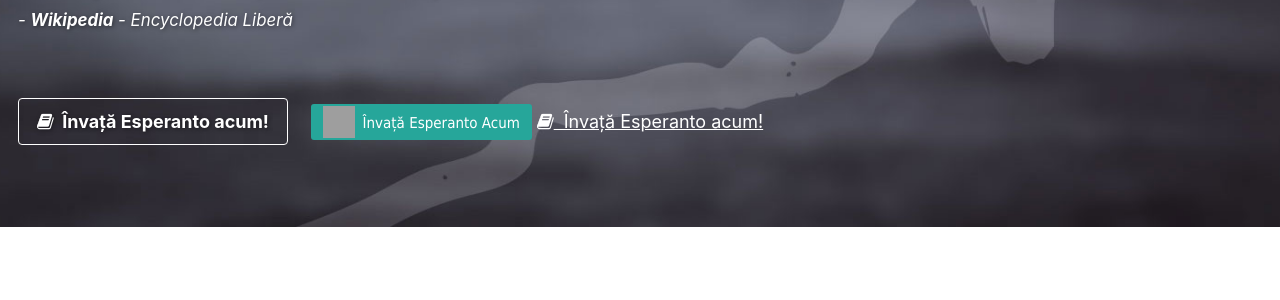
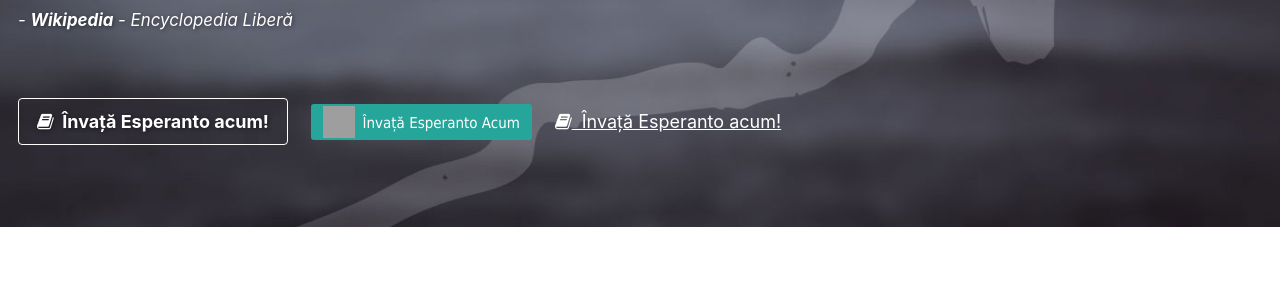
Before and after one commit to esperanto-ro/esperanto-ro.github.io, a Jekyll site: the page built from _pages/home.md, in a window 1280 px wide. Shown: the part 336-636 px from the top of the page. Built offline with Jekyll 4.4.1, drawn with Linux system fonts in a browser that asks for light colours; grey boxes are pictures that could not be loaded.

Commit message:
Paydemic CTA button margin-right increase

```diff
--- a/_includes/page__hero.html
+++ b/_includes/page__hero.html
@@ -63,7 +63,7 @@
           <a href="{{ cta_path }}" class="btn btn--light-outline btn--large" style="margin-right: 1rem;" onClick="event.preventDefault(); window.open(this.href,'paydemic-pop-up','left='+screen.availWidth/4+',width='+screen.availWidth/2+',top='+screen.availHeight/8+',height='+screen.availHeight*6/8);">{{ page.header.cta_label | default: site.data.ui-text[site.locale].more_label }}</a>
         {% endif %}
         {% if page.header.cta_second_url %}
-          <a name="4MYWTJ33O5EINL66T54UM4KU7I"  onmouseover="this.style.backgroundColor='#2bbbad'; this.style.boxShadow='';" onmouseout="this.style.backgroundColor='#26a69a'; this.style.boxShadow='';" href="https://buy.paydemic.com/4MYWTJ33O5EINL66T54UM4KU7I" onClick="event.preventDefault(); window.open(this.href,'paydemic-pop-up','left='+screen.availWidth/4+',width='+screen.availWidth/2+',top='+screen.availHeight/8+',height='+screen.availHeight*6/8);" style="font-family: Tahoma, Geneva, sans-serif;text-decoration:none;background-color:#26a69a;color:#fff;display:inline-block;padding:2px 12px;border:none 0;border-radius:3px;box-shadow:;" target="_blank"><span style="display:inline-block;background-image:url('https://paydemic.com/images/widget/PaydemicLogoTypeTrans.svg');line-height:1.75rem;height: 32px;width: 32px;">&nbsp;</span><span style="display:inline-block;margin-left:.5em;font-size:15px;">Învață Esperanto Acum</span></a><!-- <a href="{{ cta_second_path }}" class="btn btn--light-outline btn--large">{{ page.header.cta_second_label | default: site.data.ui-text[site.locale].more_label }}</a> -->
+          <a name="4MYWTJ33O5EINL66T54UM4KU7I"  onmouseover="this.style.backgroundColor='#2bbbad'; this.style.boxShadow='';" onmouseout="this.style.backgroundColor='#26a69a'; this.style.boxShadow='';" href="https://buy.paydemic.com/4MYWTJ33O5EINL66T54UM4KU7I" onClick="event.preventDefault(); window.open(this.href,'paydemic-pop-up','left='+screen.availWidth/4+',width='+screen.availWidth/2+',top='+screen.availHeight/8+',height='+screen.availHeight*6/8);" style="font-family: Tahoma, Geneva, sans-serif;text-decoration:none;background-color:#26a69a;color:#fff;display:inline-block;padding:2px 12px;border:none 0;border-radius:3px;margin-right: 1rem;" target="_blank"><span style="display:inline-block;background-image:url('https://paydemic.com/images/widget/PaydemicLogoTypeTrans.svg');line-height:1.75rem;height: 32px;width: 32px;">&nbsp;</span><span style="display:inline-block;margin-left:.5em;font-size:15px;">Învață Esperanto Acum</span></a><!-- <a href="{{ cta_second_path }}" class="btn btn--light-outline btn--large">{{ page.header.cta_second_label | default: site.data.ui-text[site.locale].more_label }}</a> -->
         {% endif %}
         {% if page.header.cta_third_url %}
           <a href="{{ cta_third_path }}" style="white-space: nowrap">{{ page.header.cta_third_label | default: site.data.ui-text[site.locale].more_label }}</a>
```
